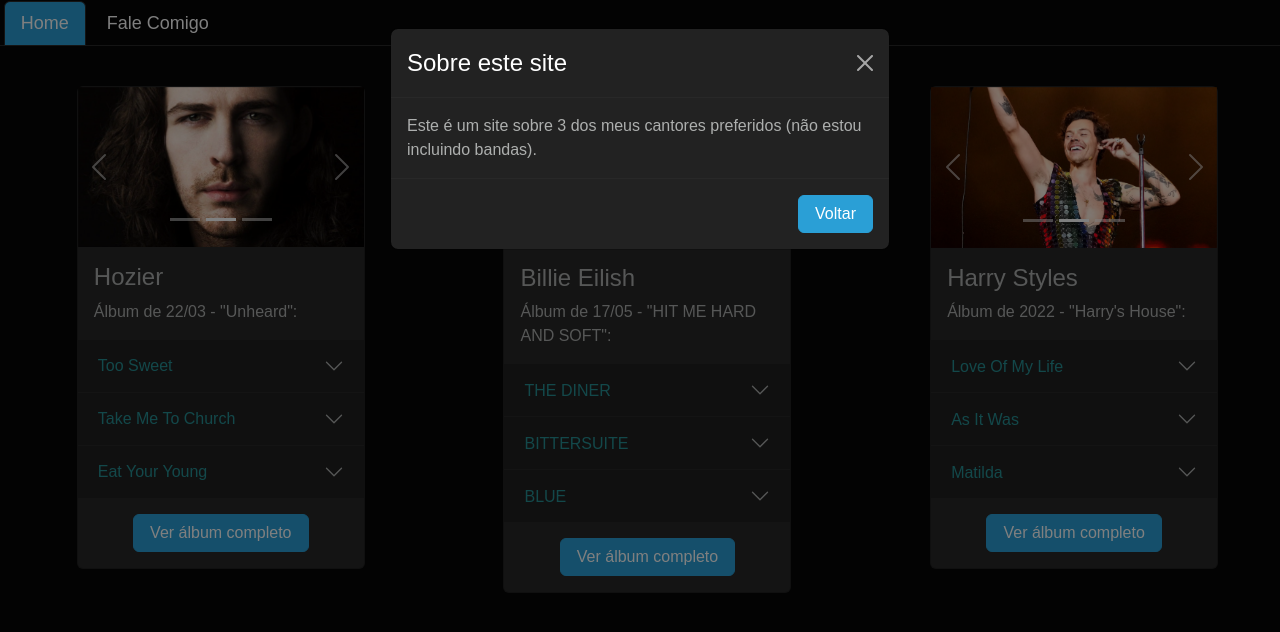
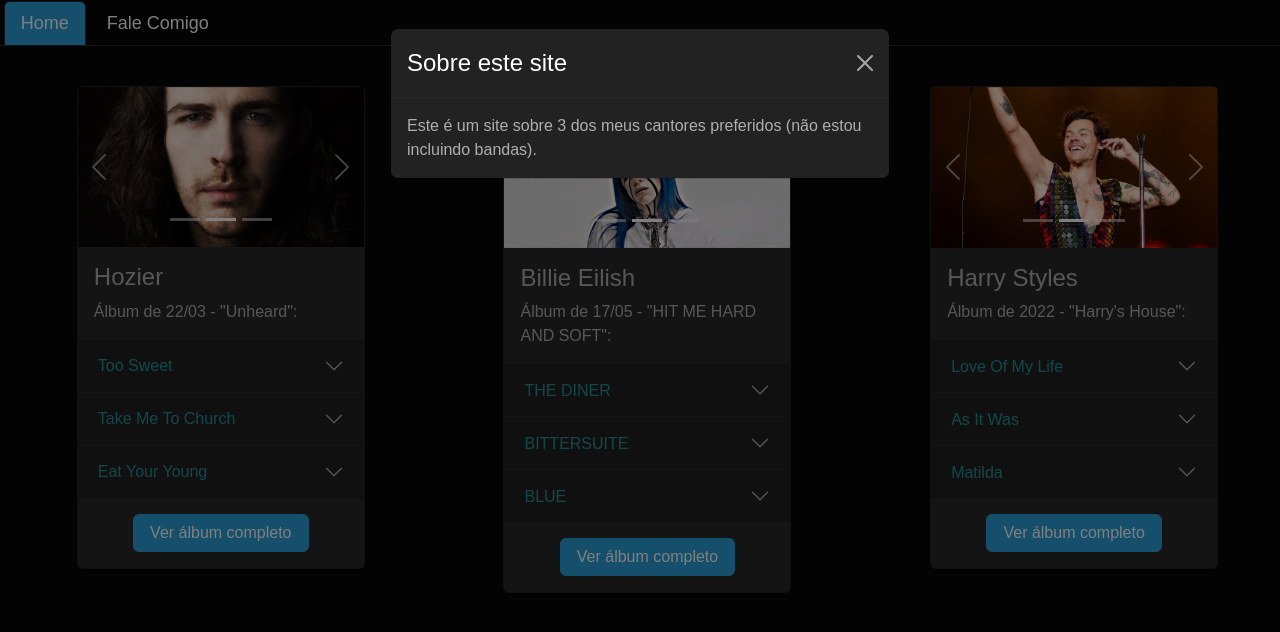
Before and after one commit to sarah-kichler-apb/atividade_avaliativa, a plain HTML site: page atividade_avaliativa-main/index.html in a window 1280 px wide. Drawn offline with nearby package versions, Linux system fonts and the light colour scheme.

Commit message:
Update index.html

```diff
--- a/atividade_avaliativa-main/index.html
+++ b/atividade_avaliativa-main/index.html
@@ -26,9 +26,6 @@
         </div>
         <div class="modal-body">
           Este é um site sobre 3 dos meus cantores preferidos (não estou incluindo bandas).
-        </div>
-        <div class="modal-footer">
-          <button type="button" class="btn btn-primary" data-bs-dismiss="modal">Voltar</button>
         </div>
       </div>
     </div>
```
